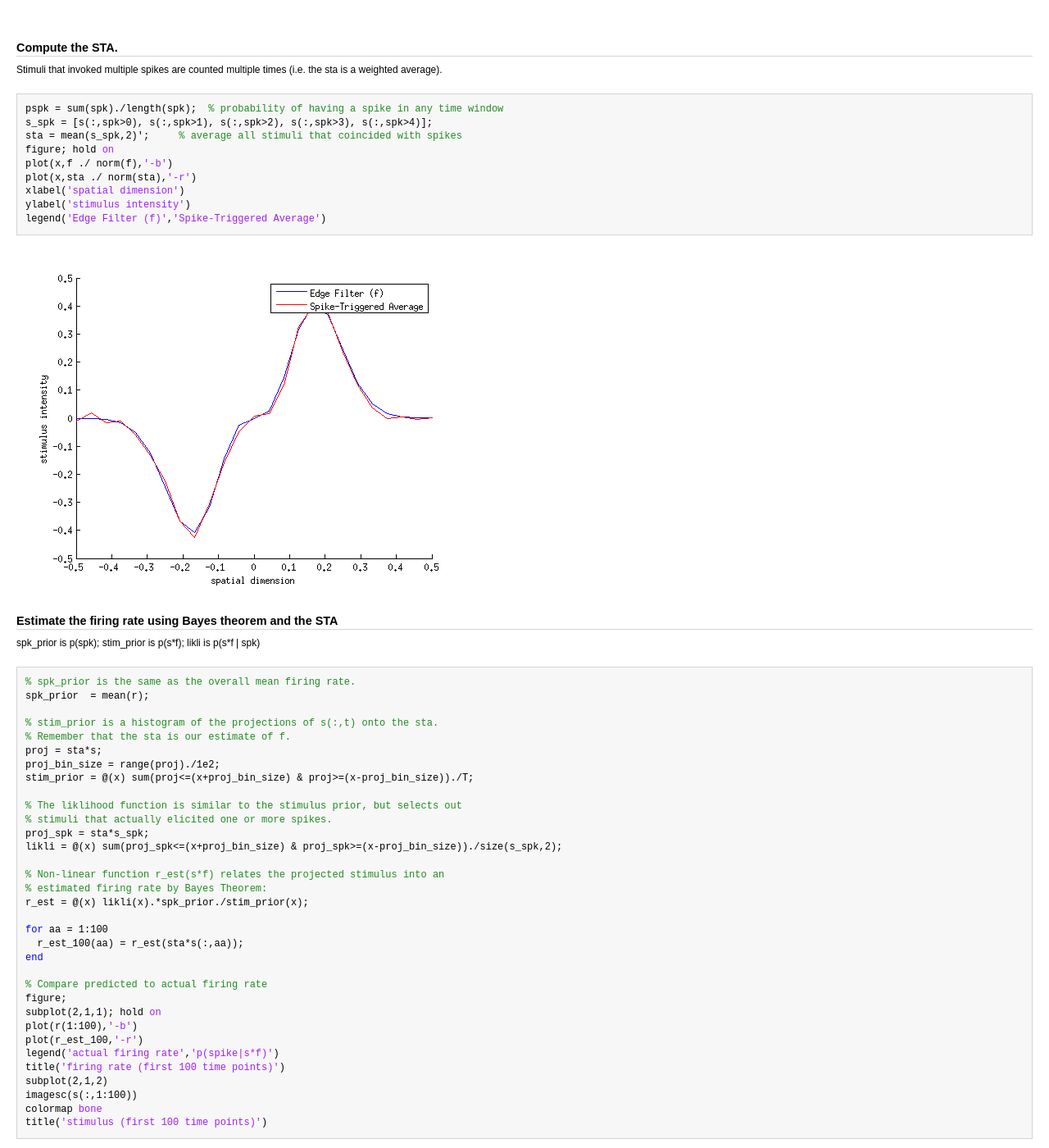
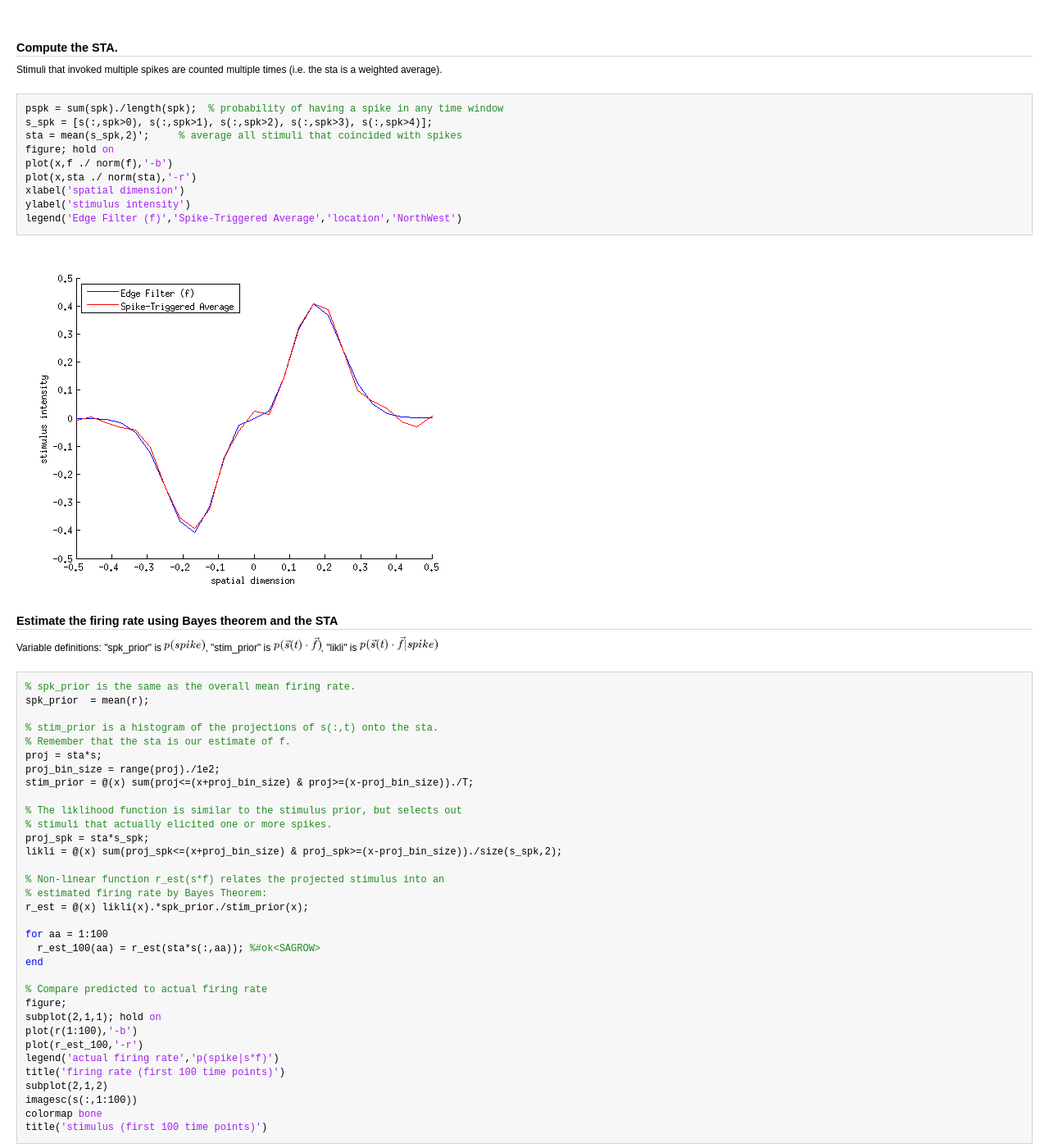
Before and after one commit to ahwillia/ahwillia.github.com, a Jekyll site: the page notes/ps2_3a/problem3a_alex.html, which Jekyll copies as it is, in a window 1280 px wide and 1400 px high, scrolled down 1155 px. Shown: the whole window at 82% size. Built offline with Jekyll 4.4.1, drawn with Linux system fonts in a browser that asks for light colours; some of the changed text lies outside the part shown.

Commit message:
updated problem 3a

```diff
--- a/notes/ps2_3a/problem3a_alex.html
+++ b/notes/ps2_3a/problem3a_alex.html
@@ -91,8 +91,8 @@
 plot(x,sta ./ norm(sta),<span class="string">'-r'</span>)
 xlabel(<span class="string">'spatial dimension'</span>)
 ylabel(<span class="string">'stimulus intensity'</span>)
-legend(<span class="string">'Edge Filter (f)'</span>,<span class="string">'Spike-Triggered Average'</span>)
-</pre><img vspace="5" hspace="5" src="problem3a_alex_02.png" alt=""> <h2>Estimate the firing rate using Bayes theorem and the STA<a name="6"></a></h2><p>spk_prior is p(spk); stim_prior is p(s*f); likli is p(s*f | spk)</p><pre class="codeinput"><span class="comment">% spk_prior is the same as the overall mean firing rate.</span>
+legend(<span class="string">'Edge Filter (f)'</span>,<span class="string">'Spike-Triggered Average'</span>,<span class="string">'location'</span>,<span class="string">'NorthWest'</span>)
+</pre><img vspace="5" hspace="5" src="problem3a_alex_02.png" alt=""> <h2>Estimate the firing rate using Bayes theorem and the STA<a name="6"></a></h2><p>Variable definitions: "spk_prior" is <img src="problem3a_alex_eq86948.png" alt="$p(spike)$">, "stim_prior" is <img src="problem3a_alex_eq13073.png" alt="$p(\vec{s}(t)\cdot\vec{f})$">, "likli" is <img src="problem3a_alex_eq60799.png" alt="$p(\vec{s}(t)\cdot\vec{f} | spike)$"></p><pre class="codeinput"><span class="comment">% spk_prior is the same as the overall mean firing rate.</span>
 spk_prior  = mean(r);
 
 <span class="comment">% stim_prior is a histogram of the projections of s(:,t) onto the sta.</span>
@@ -111,7 +111,7 @@
 r_est = @(x) likli(x).*spk_prior./stim_prior(x);
 
 <span class="keyword">for</span> aa = 1:100
-  r_est_100(aa) = r_est(sta*s(:,aa));
+  r_est_100(aa) = r_est(sta*s(:,aa)); <span class="comment">%#ok&lt;SAGROW&gt;</span>
 <span class="keyword">end</span>
 
 <span class="comment">% Compare predicted to actual firing rate</span>
@@ -128,13 +128,13 @@
 </pre><img vspace="5" hspace="5" src="problem3a_alex_03.png" alt=""> <h2>Compare predicted and actual non-linearity<a name="7"></a></h2><pre class="codeinput">figure; hold <span class="string">on</span>
 proj_levels = linspace(min(min(f*s)),max(max(f*s)),100);
 <span class="keyword">for</span> aa = 1:length(proj_levels)
-  r_est_100(aa) = r_est(proj_levels(aa));
+  r_est_100(aa) = r_est(proj_levels(aa)); <span class="comment">%#ok&lt;SAGROW&gt;</span>
 <span class="keyword">end</span>
 plot(f*s,(r-min(r))./range(r),<span class="string">'.b'</span>)
 plot(proj_levels,(r_est_100-min(r_est_100))./range(r_est_100),<span class="string">'-r'</span>)
 xlabel(<span class="string">'Projection onto stimulus filter'</span>)
 ylabel(<span class="string">'firing rate'</span>)
-legend(<span class="string">'actual'</span>,<span class="string">'estimated'</span>)
+legend(<span class="string">'actual'</span>,<span class="string">'estimated'</span>,<span class="string">'location'</span>,<span class="string">'NorthWest'</span>)
 </pre><img vspace="5" hspace="5" src="problem3a_alex_04.png" alt=""> <p class="footer"><br><a href="http://www.mathworks.com/products/matlab/">Published with MATLAB&reg; R2013a</a><br></p></div><!--
 ##### SOURCE BEGIN #####
 clear; close all; clc;
@@ -173,10 +173,13 @@
 plot(x,sta ./ norm(sta),'-r')
 xlabel('spatial dimension')
 ylabel('stimulus intensity')
-legend('Edge Filter (f)','Spike-Triggered Average')
+legend('Edge Filter (f)','Spike-Triggered Average','location','NorthWest')
 
 %% Estimate the firing rate using Bayes theorem and the STA
-% spk_prior is p(spk); stim_prior is p(s*f); likli is p(s*f | spk)
+% Variable definitions:
+% "spk_prior" is $p(spike)$,
+% "stim_prior" is $p(\vec{s}(t)\cdot\vec{f})$,
+% "likli" is $p(\vec{s}(t)\cdot\vec{f} | spike)$
 
 % spk_prior is the same as the overall mean firing rate.
 spk_prior  = mean(r);
@@ -197,7 +200,7 @@
 r_est = @(x) likli(x).*spk_prior./stim_prior(x);
 
 for aa = 1:100
-  r_est_100(aa) = r_est(sta*s(:,aa));
+  r_est_100(aa) = r_est(sta*s(:,aa)); %#ok<SAGROW>
 end
 
 % Compare predicted to actual firing rate
@@ -216,13 +219,13 @@
 figure; hold on
 proj_levels = linspace(min(min(f*s)),max(max(f*s)),100);
 for aa = 1:length(proj_levels)
-  r_est_100(aa) = r_est(proj_levels(aa));
+  r_est_100(aa) = r_est(proj_levels(aa)); %#ok<SAGROW>
 end
 plot(f*s,(r-min(r))./range(r),'.b')
 plot(proj_levels,(r_est_100-min(r_est_100))./range(r_est_100),'-r')
 xlabel('Projection onto stimulus filter')
 ylabel('firing rate')
-legend('actual','estimated')
+legend('actual','estimated','location','NorthWest')
 
 ##### SOURCE END #####
 --></body></html>
```
Also changed, not shown: notes/ps2_3a/problem3a_alex.png, notes/ps2_3a/problem3a_alex_01.png, notes/ps2_3a/problem3a_alex_02.png, notes/ps2_3a/problem3a_alex_03.png, notes/ps2_3a/problem3a_alex_04.png, notes/ps2_3a/problem3a_alex_eq13073.png (added), notes/ps2_3a/problem3a_alex_eq32952.png (added), notes/ps2_3a/problem3a_alex_eq40678.png (added), notes/ps2_3a/problem3a_alex_eq60799.png (added), notes/ps2_3a/problem3a_alex_eq72476.png (added), notes/ps2_3a/problem3a_alex_eq73936.png (added), notes/ps2_3a/problem3a_alex_eq86948.png (added).
